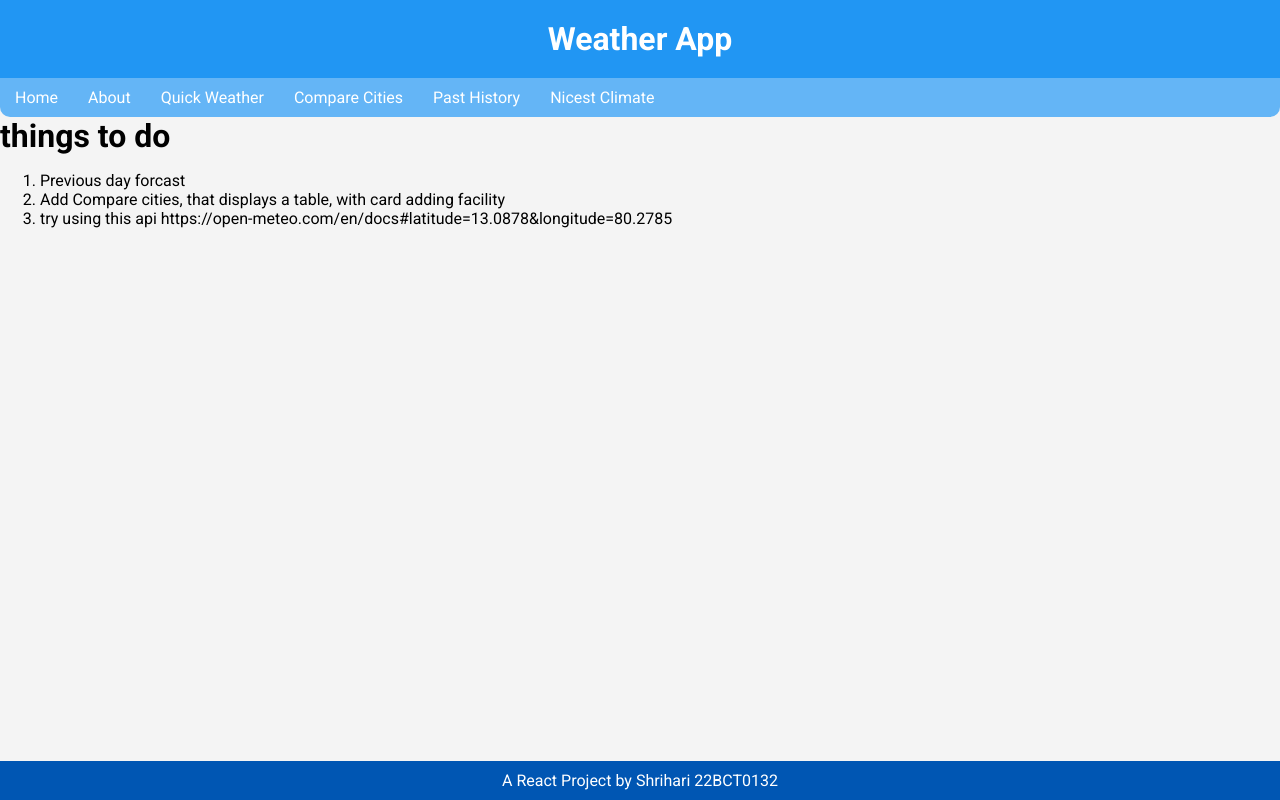
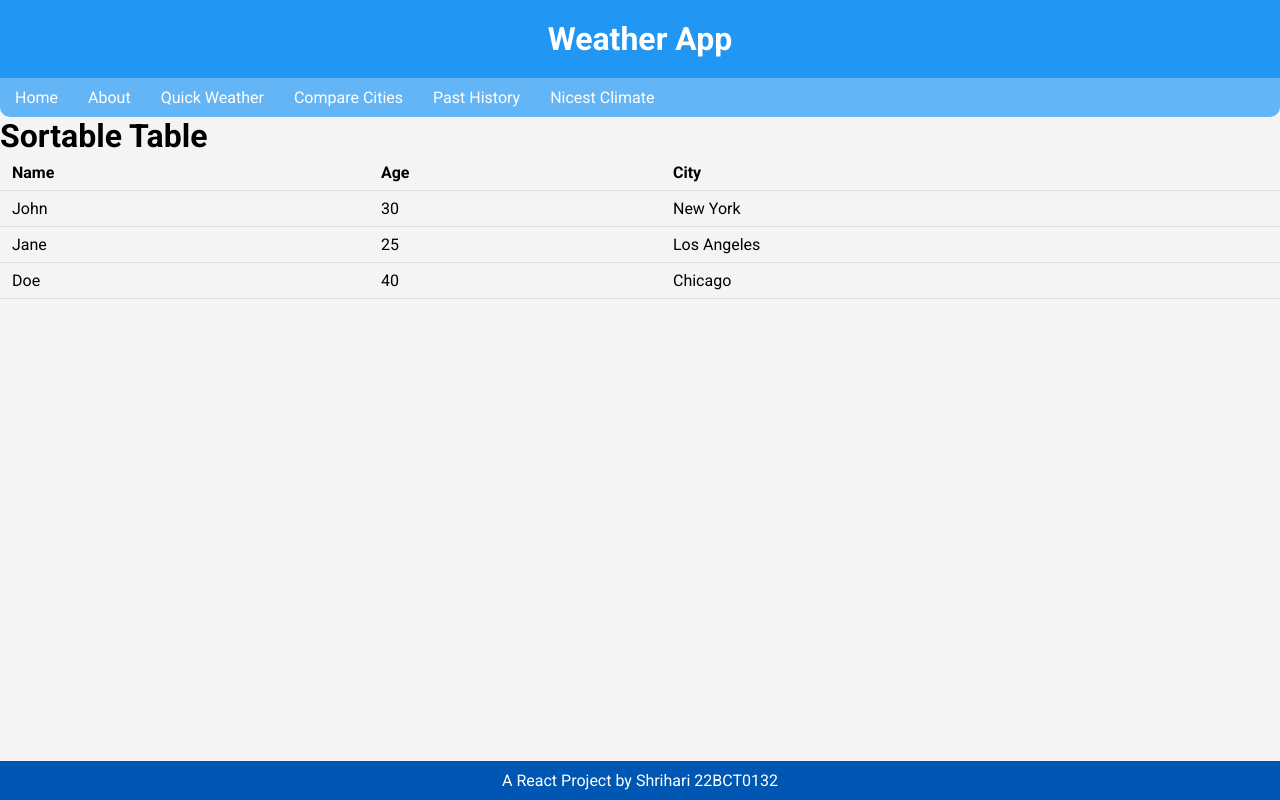
Before and after one commit to shriharit04/weather-app, a React (Vite) app: page / in a window 1280 px wide. Built offline with nearby package versions, Linux system fonts and the light colour scheme.

Commit message:
before tring transitions

```diff
--- a/package.json
+++ b/package.json
@@ -11,6 +11,7 @@
   },
   "dependencies": {
     "react": "^18.2.0",
+    "react-card-flip": "^1.2.2",
     "react-dom": "^18.2.0"
   },
   "devDependencies": {
--- a/src/App.jsx
+++ b/src/App.jsx
@@ -4,6 +4,8 @@ import Home from './Home/Home';
 import QuickSearch from './QuickSearch';
 import About from './About/About';
 import CompareCities from './CompareCities/CompareCities';
+import Recents from './Recents/Recents';
+import RotatingCard from './DelLater';
 function App() {
   const [visibleComponents, setVisibleComponents] = useState({
     home: true,
@@ -84,8 +86,9 @@ function App() {
 
       {visibleComponents.home && <Home/>}
       {visibleComponents.about && <About/>}
-      {visibleComponents.qw && <QuickSearch/>}
+      {visibleComponents.qw && <RotatingCard/>}
       {visibleComponents.compareCities && <CompareCities myCities = {myCities} handleCity = {handleCity} />}
+      {visibleComponents.pastHistory && <Recents data = {myCities}/>}
     </div>
   );
 }
--- a/src/CompareCities/CompareCard.jsx
+++ b/src/CompareCities/CompareCard.jsx
@@ -1,4 +1,5 @@
 import React, { useState } from 'react'
+import ReactCardFlip from 'react-card-flip'
 // import searchIcon from '../assets/search.png'
 import clearIcon from '../assets/clear.png'
 import cloudIcon from '../assets/cloud.png'
@@ -13,6 +14,7 @@ import windIcon from '../assets/wind.png'
 function CompareCard(props) {
   const [showCity, setShowCity] = useState(true)
   const [wIcon, setWIcon] = useState(cloudIcon)
+  const [flip, setFlip] = useState(false)
 
   const handleShowCity = (e) =>{
     e.preventDefault();
@@ -41,12 +43,11 @@ function CompareCard(props) {
     }
   };
 
-
   const weatherIcon = UpdateIcon(props.code);
 
   return (
     <>
-    {showCity && <div className="container" onContextMenu ={(e)=>handleShowCity(e)}>
+    {showCity && <div className="container" onContextMenu ={(e)=>handleShowCity(e)} onClick={()=>setFlip(!flip)}>
     <div className="weather-location">{props.cityName}</div>
     <div className="weather-img">
       <img src={weatherIcon} alt="CloudiCOn" />
@@ -57,7 +58,7 @@ function CompareCard(props) {
         <img src={humidityIcon} alt="" className='icon' style={{height: "40px",width :"40px"}}/>
         <div className="data">
           <div className="humidity">{props.tempDatas[1]}</div>
-          <div className="text">humidity</div>
+          <div className="text">%</div>
         </div>
       </div>
 
@@ -65,7 +66,7 @@ function CompareCard(props) {
         <img src={windIcon} alt="" className='icon' style={{height: "40px",width :"40px"}}/>
         <div className="data">
           <div className="humidity">{props.tempDatas[2]}</div>
-          <div className="text">WindSpeed</div>
+          <div className="text">km/hr</div>
         </div>
       </div>
 
@@ -73,8 +74,10 @@ function CompareCard(props) {
     </div>
   </div>}
 
-  {!showCity && <button className="weather-location-remove" onContextMenu ={(e)=>handleShowCity(e)} onClick={() => props.handleCity(props.cityName,0)}>Remove?</button>}
+  {!  showCity && <button className="weather-location-remove" onContextMenu ={(e)=>handleShowCity(e)} onClick={() => props.handleCity(props.cityName,0)}>Remove?</button>}
     </>
+
+
   )
 }
 
--- /dev/null
+++ b/src/DelLater.css
@@ -0,0 +1,73 @@
+/* Filename - App.css */
+
+.App {
+	text-align: center;
+	margin: auto;
+	width: 50rem;
+	/* justify-content: center; */
+}
+
+.geeks {
+	color: green;
+}
+
+.container {
+	display: flex;
+	justify-content: center;
+
+	margin: auto;
+}
+
+.flip-card {
+	perspective: 1000px;
+	width: 200px;
+	height: 300px;
+	position: relative;
+	transform-style: preserve-3d;
+	transition: transform 0.5s;
+}
+
+.flip-card.flipped {
+	transform: rotateY(180deg);
+}
+
+.flip-card-inner {
+	width: 100%;
+	height: 100%;
+	transform-style: preserve-3d;
+}
+
+.flip-card-front,
+.flip-card-back {
+	width: 100%;
+	height: 100%;
+	position: absolute;
+	backface-visibility: hidden;
+}
+
+.flip-card-front {
+	background-color: #d7fbda;
+	color: green;
+}
+
+.flip-card-back {
+	background-color: #fbd7f8;
+	color: blue;
+	transform: rotateY(180deg);
+}
+
+.card-content {
+	padding: 20px;
+	text-align: center;
+}
+
+.flip-button {
+	width: 100px;
+	padding: 10px;
+	font-size: 16px;
+	margin-top: 10px;
+	background-color: #f5d9fa;
+	border: none;
+	border-radius: 5px;
+	cursor: pointer;
+}
--- /dev/null
+++ b/src/DelLater.jsx
@@ -0,0 +1,50 @@
+import React, { useState } from "react";
+import ReactCardFlip from "react-card-flip";
+import "./CompareCities/CompareCities.css"
+function App() {
+	const [flip, setFlip] = useState(false);
+	return (
+		<ReactCardFlip isFlipped={flip}
+			flipDirection="horizontal">
+			<div className="card">
+				Welcome to GFG.
+				<br />
+				<br />
+				<button style={{
+					width: '150px',
+					padding: '10px',
+					fontSize: '20px',
+					background: '#f5d9fa',
+					fontWeight: 'bold',
+					borderRadius: '5px'
+				}} onClick={() => setFlip(!flip)}>
+					Flip</button>
+			</div>
+			<div style={{
+				width: '300px',
+				height: '200px',
+				background: '#fbd7f8',
+				fontSize: '40px',
+				color: 'blue',
+				margin: '20px',
+				borderRadius: '4px',
+				textAlign: 'center',
+				padding: '20px'
+			}}>
+				Computer Science Portal.
+				<br />
+				<button style={{
+					width: '150px',
+					padding: '10px',
+					fontSize: '20px',
+					background: '#f5d9fa',
+					fontWeight: 'bold',
+					borderRadius: '5px'
+				}} onClick={() => setFlip(!flip)}>
+					Flip</button>
+			</div>
+		</ReactCardFlip>
+	);
+}
+
+export default App;
--- /dev/null
+++ b/src/Home/App.css
@@ -0,0 +1,14 @@
+table {
+    width: 100%;
+    border-collapse: collapse;
+  }
+
+  th, td {
+    padding: 8px 12px;
+    text-align: left;
+    border-bottom: 1px solid #ddd;
+  }
+
+  th {
+    cursor: pointer;
+  }
--- a/src/Home/Home.jsx
+++ b/src/Home/Home.jsx
@@ -1,18 +1,21 @@
-import React from 'react'
-import { useState } from 'react';
-function Home() {
+import React from 'react';
+import './App.css';
+import SortableTable from './SortableTable';
 
+function App() {
+  const data = [
+    { name: 'John', age: 30, city: 'New York' },
+    { name: 'Jane', age: 25, city: 'Los Angeles' },
+    { name: 'Doe', age: 40, city: 'Chicago' },
+    // Add more data items as needed
+  ];
 
   return (
-    <>
-      <h1>things to do</h1>
-      <ol>
-        <li>Previous day forcast</li>
-        <li>Add Compare cities, that displays a table, with card adding facility</li>
-        <li>try using this api https://open-meteo.com/en/docs#latitude=13.0878&longitude=80.2785</li>
-      </ol>
-    </>
-  )
+    <div className="App">
+      <h1>Sortable Table</h1>
+      <SortableTable data={data} />
+    </div>
+  );
 }
 
-export default Home
+export default App;
--- /dev/null
+++ b/src/Home/SortableTable.jsx
@@ -0,0 +1,64 @@
+import React, { useState } from 'react';
+
+const SortableTable = ({ data }) => {
+  const [sortConfig, setSortConfig] = useState({ key: null, direction: 'ascending' });
+
+  const sortedData = [...data].sort((a, b) => {
+    if (sortConfig.key && a[sortConfig.key] && b[sortConfig.key]) {
+      if (a[sortConfig.key] < b[sortConfig.key]) {
+        return sortConfig.direction === 'ascending' ? -1 : 1;
+      }
+      if (a[sortConfig.key] > b[sortConfig.key]) {
+        return sortConfig.direction === 'ascending' ? 1 : -1;
+      }
+      return 0;
+    }
+    return 0;
+  });
+
+  const requestSort = (key) => {
+    let direction = 'ascending';
+    if (sortConfig.key === key && sortConfig.direction === 'ascending') {
+      direction = 'descending';
+    }
+    setSortConfig({ key, direction });
+  };
+
+  return (
+    <table>
+      <thead>
+        <tr>
+          <th onClick={() => requestSort('name')}>
+            Name
+            {sortConfig.key === 'name' && (
+              sortConfig.direction === 'ascending' ? ' ⬆️' : ' ⬇️'
+            )}
+          </th>
+          <th onClick={() => requestSort('age')}>
+            Age
+            {sortConfig.key === 'age' && (
+              sortConfig.direction === 'ascending' ? ' ⬆️' : ' ⬇️'
+            )}
+          </th>
+          <th onClick={() => requestSort('city')}>
+            City
+            {sortConfig.key === 'city' && (
+              sortConfig.direction === 'ascending' ? ' ⬆️' : ' ⬇️'
+            )}
+          </th>
+        </tr>
+      </thead>
+      <tbody>
+        {sortedData.map((item, index) => (
+          <tr key={index}>
+            <td>{item.name}</td>
+            <td>{item.age}</td>
+            <td>{item.city}</td>
+          </tr>
+        ))}
+      </tbody>
+    </table>
+  );
+};
+
+export default SortableTable;
--- /dev/null
+++ b/src/Recents/Recents.jsx
@@ -0,0 +1,29 @@
+import React from 'react'
+import dropDownImg from "../assets/dropDown.png"
+function Recents(props){
+  return (
+    <div className="recent">
+      <table>
+        <tr>
+            <th>City</th>
+            <th>Temperature</th>
+            <th>Humidity</th>
+            <th>Wind Speed</th>
+        </tr>
+        {props.data.map((city,index) => {
+          return (
+            <tr key={index}>
+              <td>{city.city}</td>
+              <td>{city.datas[0]}</td>
+              <td>{city.datas[1]}</td>
+              <td>{city.datas[2]}</td>
+              <td><img src={dropDownImg} width="20" height="20"alt="view more" /></td>
+            </tr>
+          );
+        })}
+      </table>
+    </div>
+  )
+}
+
+export default Recents
```
Also changed, not shown: src/Recents/Recents.css (added), src/assets/dropDown.png (added), 1 other file (tests, documents, lock files or other folders).
